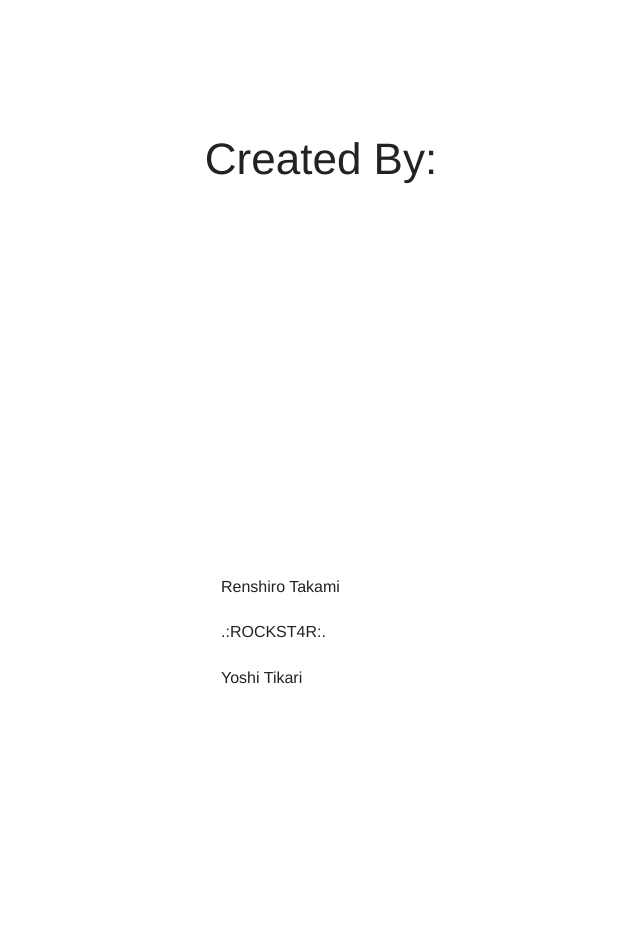
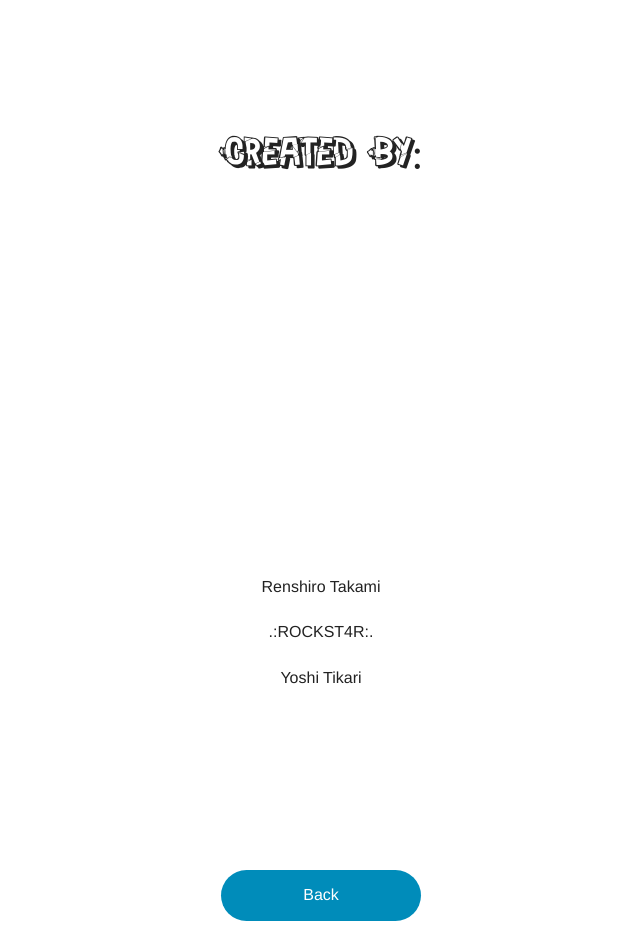
Before and after one commit to Renshiro/Blockstack, a PHP site: page /credits.html in a window 1280 px wide. Shown: the whole page, without its empty margins (319-959 px from the left). Before the commit the page ends 684 px from the top, so only its background shows below. Run offline with PHP 8.4, Linux system fonts and the light colour scheme.

Commit message:
edit styles of index and credits

```diff
--- a/credits.html
+++ b/credits.html
@@ -7,15 +7,15 @@
         <title>BLOCKSTACK</title>
         <meta name="description" content="Ein interaktiver Wegweiser für die ersten Schritte mit Brackets.">
         <link rel="stylesheet" href="Libraries/Foundation/css/foundation.css">
-        <link rel="stylesheet" href="custom.css">
+        <link rel="stylesheet" href="styles/custom.css">
     </head>
     <body>
         <h1>Created By:</h1>
         <div id="wrapper">
-            <p>Renshiro Takami</p>
-            <p>.:ROCKST4R:.</p>
-            <p>Yoshi Tikari</p>
+            <p id="credits">Renshiro Takami</p>
+            <p id="credits">.:ROCKST4R:.</p>
+            <p id="credits">Yoshi Tikari</p>
+            <a id="back" class="button round" href="index.html">Back</a>
         </div>
-
     </body>
 </html>
--- a/index.html
+++ b/index.html
@@ -7,7 +7,7 @@
         <title>BLOCKSTACK</title>
         <meta name="description" content="Ein interaktiver Wegweiser für die ersten Schritte mit Brackets.">
         <link rel="stylesheet" href="Libraries/Foundation/css/foundation.css">
-        <link rel="stylesheet" href="custom.css">
+        <link rel="stylesheet" href="styles/custom.css">
     </head>
     <body>
         <h1>BLOCKSTACK</h1>
@@ -16,7 +16,7 @@
             <a class="button round" href="#">Play Game</a><br>
             <a class="button round" href="#">How To Play</a><br>
             <a class="button round" href="#">Highscores</a><br>
-            <a class="button round" href="#">Credits</a><br>
+            <a class="button round" href="credits.html">Credits</a><br>
         </div>
 
     </body>
--- a/styles/custom.css
+++ b/styles/custom.css
@@ -1,13 +1,27 @@
-button, .round{
+@font-face {
+    font-family: "blockstack";
+    src: url("fonts/blockstack.ttf");
+}
+
+button, .round {
     width: 200px;
 }
 
-h1{
+h1 {
     text-align: center;
     margin-top:10%;
+    font-family: blockstack;
 }
 
-#wrapper{
+#wrapper {
     width: 200px;
     margin:30% auto;
 }
+
+#credits {
+    text-align: center;
+}
+
+#back{
+    margin-top: 80%;
+}
```
Also changed, not shown: styles/fonts/blockstack.ttf (renamed from styles/fonts/Peinture Fraiche.ttf).
